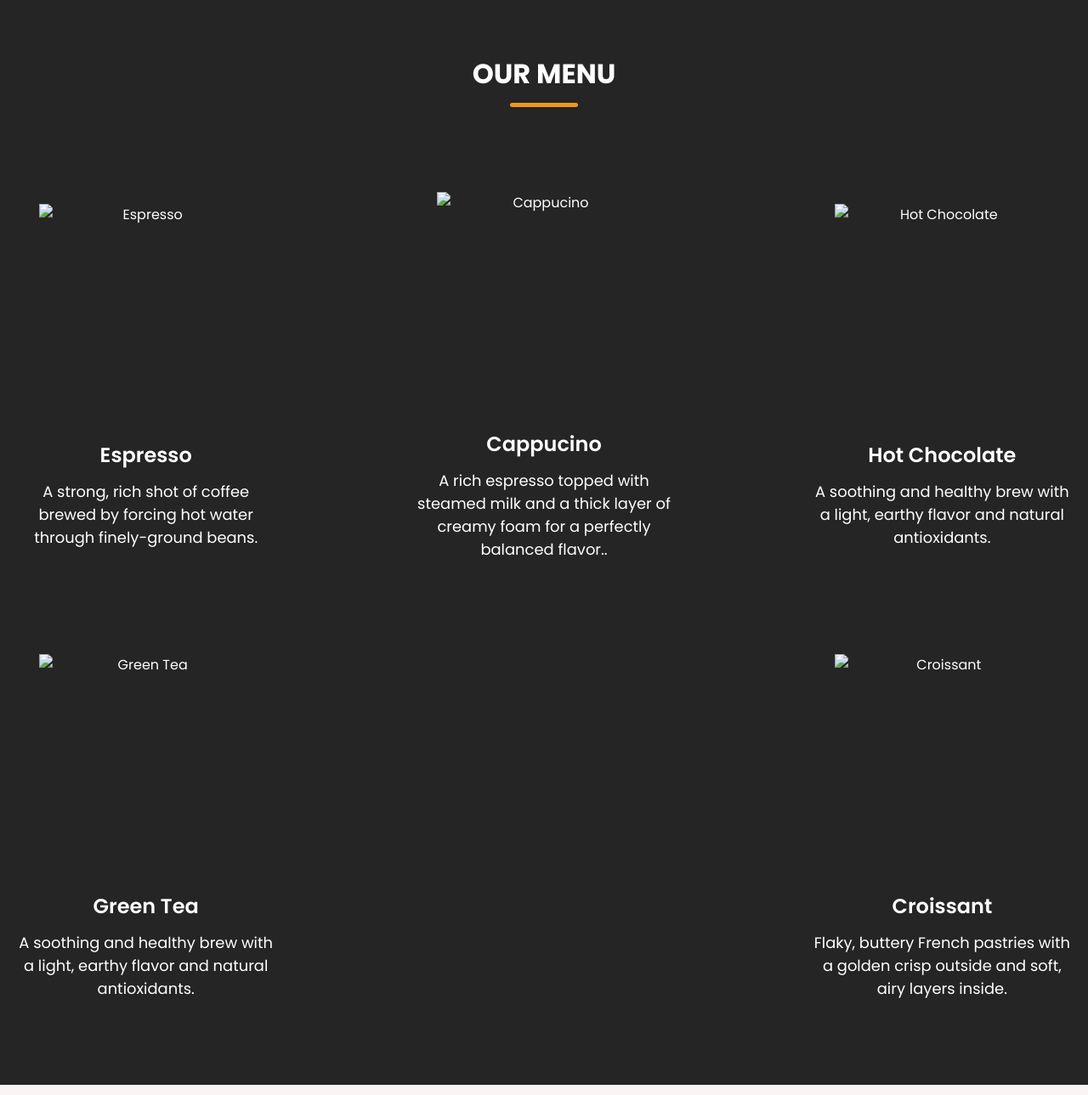
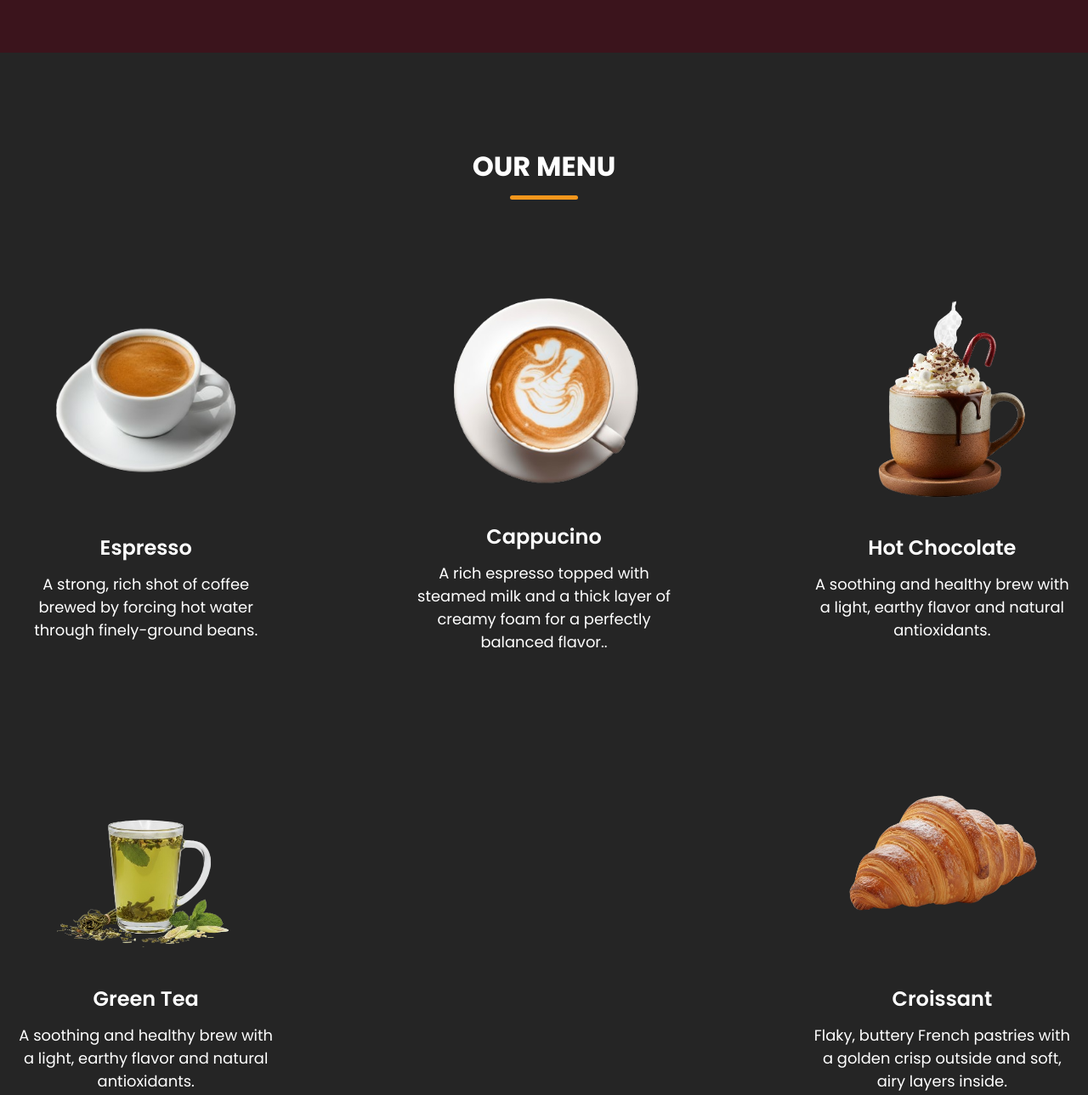
Before and after one commit to janrheycaranto-cell/CoffeeKappey, a plain HTML site: page index.html in a window 1280 px wide. Shown: the part 1463-2752 px from the top of the page at 85% size. Drawn offline with nearby package versions, Linux system fonts and the light colour scheme; a script that the page names is missing; a web font is replaced by a local one.

Commit message:
Update index.html

```diff
--- a/index.html
+++ b/index.html
@@ -38,7 +38,7 @@
             </div>
           </div>
           <div class="hero-image-wrapper">
-            <video autoplay muted loop src="html/vecteezy_cream-is-poured-into-a-cup-of-espresso-coffee-and-coffee_4889469.mov" alt="Coffee" class="hero-image">
+            <video autoplay muted loop src="vecteezy_cream-is-poured-into-a-cup-of-espresso-coffee-and-coffee_4889469.mov" alt="Coffee" class="hero-image">
           </div>
         </div>
       </section>
@@ -46,7 +46,7 @@
       <section class="about-section" id="about">
         <div class="section-content">
           <div class="about-image-wrapper">
-            <img src="html/Gemini_Generated_Image_e2488ne2488ne248-removebg-preview.png" alt="About" class="about-image" />
+            <img src="Gemini_Generated_Image_e2488ne2488ne248-removebg-preview.png" alt="About" class="about-image" />
           </div>
           <div class="about-details">
             <h2 class="section-title">About Us</h2>
@@ -66,35 +66,35 @@
         <div class="section-content">
           <ul class="menu-list">
             <li class="menu-item">
-              <img src="html/img1.png" alt="Espresso" class="menu-image" />
+              <img src="img1.png" alt="Espresso" class="menu-image" />
               <div class="menu-details">
                 <h3 class="name">Espresso</h3>
                 <p class="text">A strong, rich shot of coffee brewed by forcing hot water through finely-ground beans.</p>
               </div>
             </li>
             <li class="menu-item">
-              <img src="html/img2.png" alt="Cappucino" class="menu-image" />
+              <img src="img2.png" alt="Cappucino" class="menu-image" />
               <div class="menu-details">
                 <h3 class="name">Cappucino</h3>
                 <p class="text">A rich espresso topped with steamed milk and a thick layer of creamy foam for a perfectly balanced flavor..</p>
               </div>
             </li>
             <li class="menu-item">
-              <img src="html/img4.png" alt="Hot Chocolate" class="menu-image" />
+              <img src="img4.png" alt="Hot Chocolate" class="menu-image" />
               <div class="menu-details">
                 <h3 class="name">Hot Chocolate</h3>
                 <p class="text">A soothing and healthy brew with a light, earthy flavor and natural antioxidants.</p>
               </div>
             </li>
             <li class="menu-item">
-              <img src="html/img6.png" alt="Green Tea" class="menu-image" />
+              <img src="img6.png" alt="Green Tea" class="menu-image" />
               <div class="menu-details">
                 <h3 class="name">Green Tea</h3>
                 <p class="text">A soothing and healthy brew with a light, earthy flavor and natural antioxidants.</p>
               </div>
             </li>
             <li class="menu-item">
-              <img src="html/img7.png" alt="Croissant" class="menu-image" />
+              <img src="img7.png" alt="Croissant" class="menu-image" />
               <div class="menu-details">
                 <h3 class="name">Croissant</h3>
                 <p class="text">Flaky, buttery French pastries with a golden crisp outside and soft, airy layers inside.</p>
```
